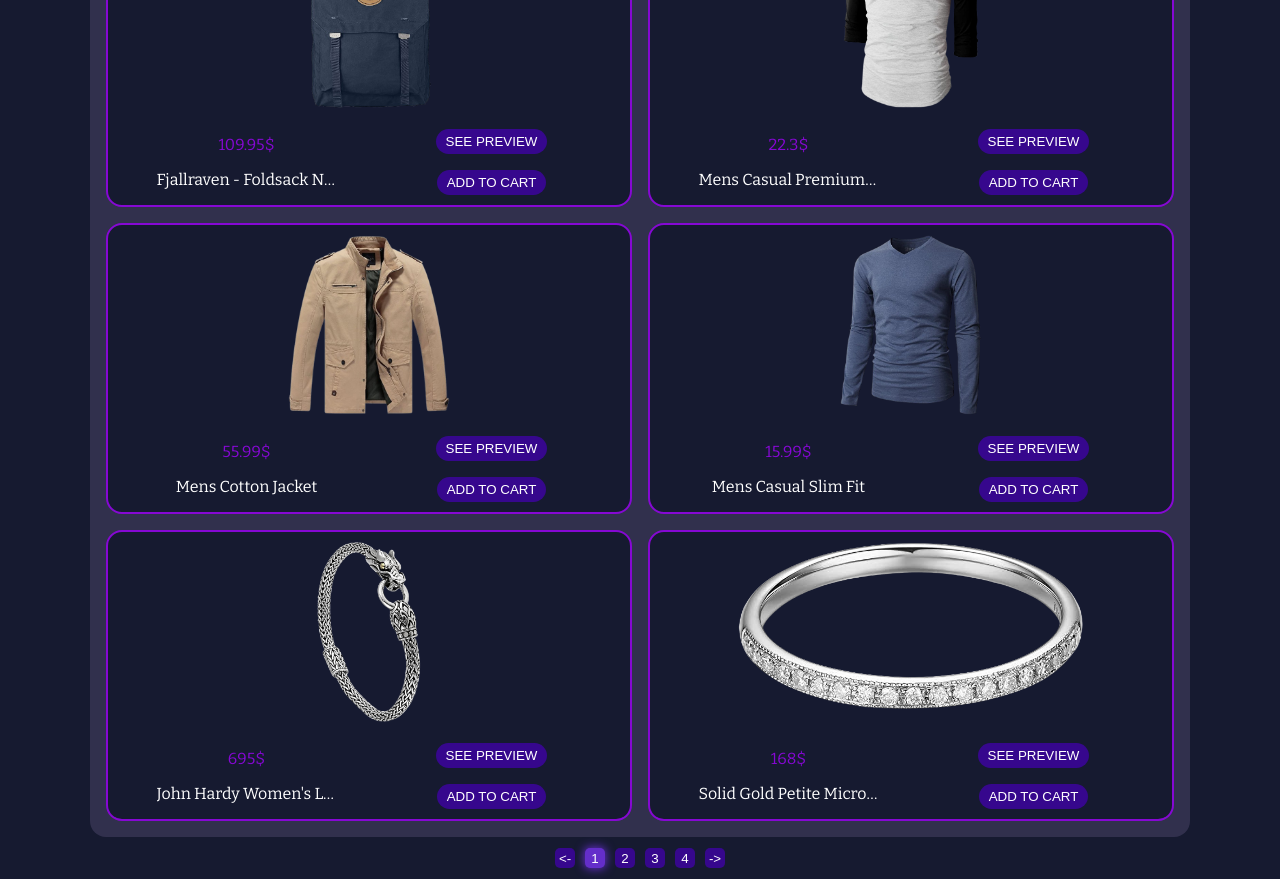
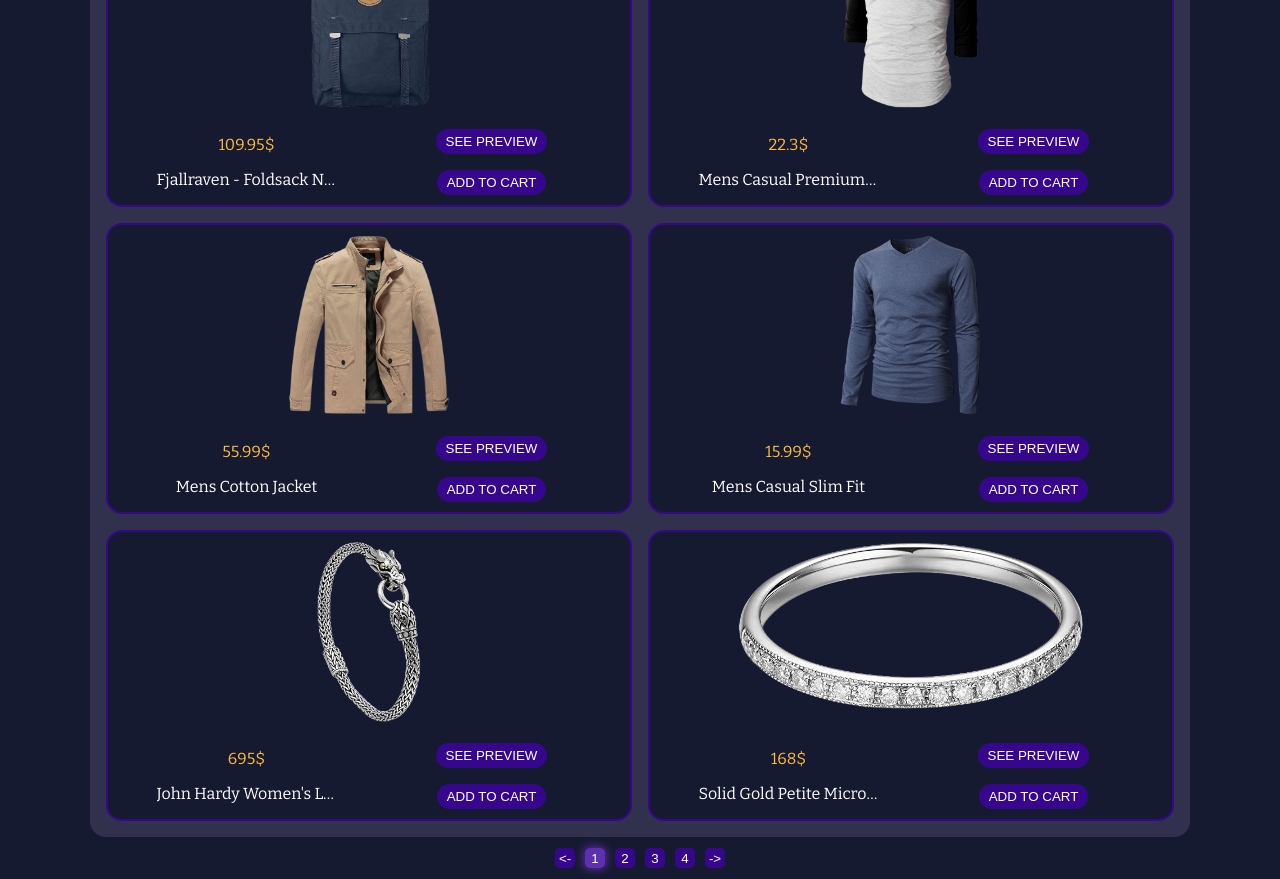
Before and after one commit to Eckry/store-app, a React (Vite) app: page / in a window 1280 px wide. Shown: the part 200-1079 px from the top of the page. Built offline with nearby package versions, Linux system fonts and the light colour scheme.

Commit message:
add styles to range filter

```diff
--- a/src/App.css
+++ b/src/App.css
@@ -11,9 +11,11 @@
 :root {
   --primary-color: #161A30;
   --secondary-color: #31304D;
-  --tertiary-color: #8608d4;
-  --highlight-color: #36078d;
-  --highlight-brighty-color: #642eca;
+  --tertiary-color: #36078d;
+  --tertiary-brighty-color: #5c30ae;
+  --highlight-color: #8608d4;
+  --highlight-brighty-color: #ab61da;
+  --highlight-color-two: rgb(255, 188, 64);
 }
 
 body {
--- a/src/components/styles/PageButton.css
+++ b/src/components/styles/PageButton.css
@@ -6,20 +6,14 @@
   outline: none;
   cursor: pointer;
   color: white;
-  background-color: var(--highlight-color);
+  background-color: var(--tertiary-color);
   border-radius: 5px;
   display: flex;
   justify-content: center;
   align-items: center;
-  transition: 0.25s ease-in-out;
-}
-
-.page-button:hover {
-  transform: scale(1.3);
-  transition: 0.25s ease-in-out;
 }
 
 .page-button-selected {
-  box-shadow: 0 0 10px 1px var(--highlight-brighty-color);
-  background-color: var(--highlight-brighty-color);
+  box-shadow: 0 0 10px 1px var(--tertiary-brighty-color);
+  background-color: var(--tertiary-brighty-color);
 }
--- a/src/components/styles/Product.css
+++ b/src/components/styles/Product.css
@@ -35,7 +35,7 @@
 }
 
 .product-price {
-  color: var(--tertiary-color);
+  color: var(--highlight-color-two);
 }
 
 .product-name {
@@ -58,7 +58,7 @@
 
 .add-button, .preview-button {
   color: white;
-  background-color: var(--highlight-color);
+  background-color: var(--tertiary-color);
   border-radius: 1rem;
   padding: 5px 10px;
   height: 100%;
--- a/src/components/styles/RangeInput.css
+++ b/src/components/styles/RangeInput.css
@@ -11,7 +11,6 @@
   appearance: none;
   width: 100%;
   height: 100%;
-  background-color: transparent;
   pointer-events: none;
   z-index: 3000;
 }
@@ -35,24 +34,25 @@
   top: 50%;
   transform: translateY(-50%);
   border-radius: 3px;
-  background-color: rgb(121, 224, 227);
+  background-color: var(--primary-color);
 }
 
 .inner-rail {
   position: absolute;
   height: 100%;
-  background-color: blueviolet;
+  background-color: var(--highlight-color-two);
 }
 
 .control {
-  width: 35px;
+  width: 38px;
   height: 16px;
   border-radius: 1rem;
   position: absolute;
   z-index: 2;
   font-size: 12px;
-  color: rgb(15, 226, 254);
-  background-color: rgb(82, 25, 136);
+  font-weight: bolder;
+  color: var(--highlight-color-two);
+  background-color: var(--tertiary-color);
   display: flex;
   justify-content: center;
   align-items: center;
```
